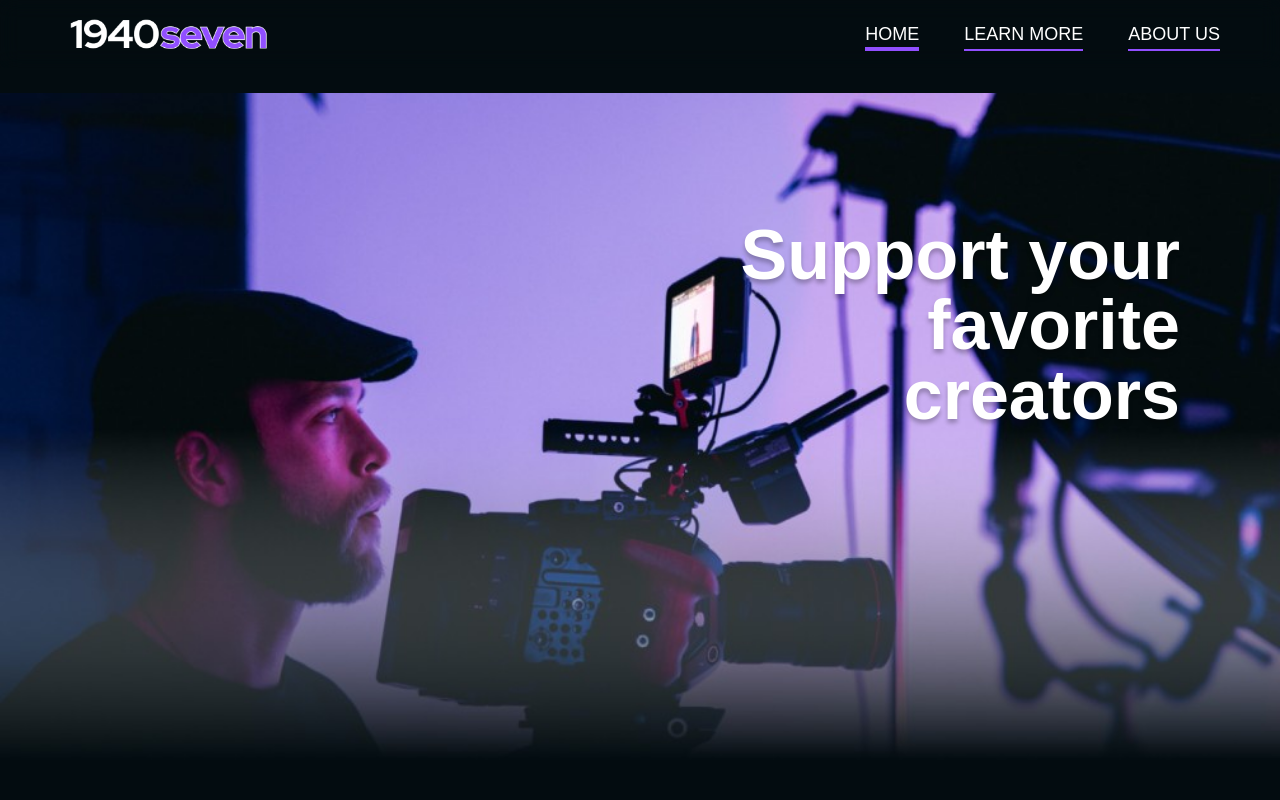
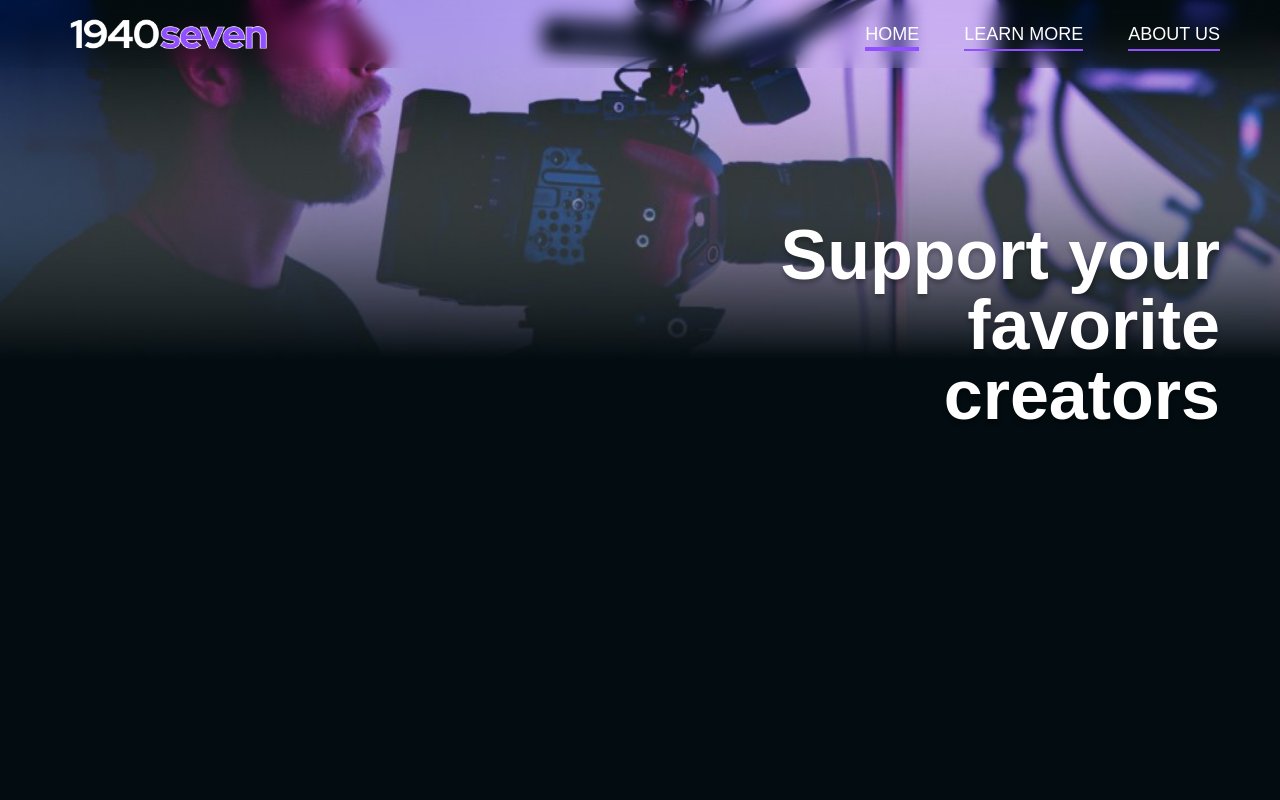
Before and after one commit to vedant14/1940seven, a Gatsby site: page / in a window 1280 px wide. Shown: the top 800 px of the page. Built offline with nearby package versions, Linux system fonts and the light colour scheme; Gatsby itself is replaced by a stand-in of ours.

Commit message:
Background image

```diff
--- a/src/components/Hero/index.js
+++ b/src/components/Hero/index.js
@@ -1,18 +1,24 @@
 import React from "react"
-import { HeroWrapper, HeaderText } from "./styles"
+import { HeaderText, HeaderImage } from "./styles"
+import BannerDesktop from "../../images/banner/hero-desktop.jpeg"
+import BannerMobile from "../../images/banner/hero-mobile.jpeg"
+
 export function Hero() {
 	const [isVisible, setVisible] = React.useState(false)
 	const domRef = React.useRef()
 	React.useEffect(() => setVisible(true), [])
 	console.log(isVisible)
 	return (
-		<HeroWrapper id="Home">
+		<div id="Home">
+			<HeaderImage src={BannerDesktop} alt="BannerDesktop" />
+			<div className="Container">
 				<HeaderText
 					className={`fade-in-slow-section ${isVisible ? "is-visible" : ""}`}
 					ref={domRef}
 				>
 					Support your favorite creators
 				</HeaderText>
-		</HeroWrapper>
+			</div>
+		</div>
 	)
 }
--- a/src/components/Hero/styles.js
+++ b/src/components/Hero/styles.js
@@ -1,16 +1,23 @@
 import styled from "styled-components"
-import BannerDesktop from "../../images/banner/hero-desktop.jpeg"
-import BannerMobile from "../../images/banner/hero-mobile.jpeg"
 
-export const HeroWrapper = styled.div`
+export const HeaderImage = styled.img`
 	object-fit: cover;
-	background-repeat: no-repeat;
-	background-image: url(${BannerMobile});
+	position: absolute;
+	width: 100%;
+	height: 80vh;
+	object-position: 30%;
 	@media (min-width: 768px) {
-		background-image: url(${BannerDesktop});
+		height: 45vh;
+		object-position: bottom;
 	}
-	background-size: 100%;
-	background-position: bottom;
+	@media (min-width: 1340px) {
+		height: 90vh;
+		object-position: bottom;
+	}
+	@media (min-width: 1920px) {
+		height: 70vh;
+		object-position: bottom;
+	}
 `
 
 export const HeaderText = styled.h1`
@@ -26,20 +33,20 @@ export const HeaderText = styled.h1`
 	@media (min-width: 768px) {
 		text-align: right;
 		padding: 130px 0px 130px 0px;
-		margin: 0px 90px 0px auto;
+		margin: 0px 0px 0px auto;
 	}
 	@media (min-width: 1024px) {
 		max-width: 500px;
 		padding: 150px 0px 150px 0px;
-		margin: 0px 100px 0px auto;
+		margin: 0px 0px 0px auto;
 	}
 	@media (min-width: 1220px) {
 		max-width: 500px;
 		padding: 220px 0px 330px 0px;
-		margin: 0px 100px 0px auto;
+		margin: 0px 0px 0px auto;
 	}
 	@media (min-width: 1920px) {
 		padding: 550px 0px 600px 0px;
-		margin: 0px 500px 0px auto;
+		margin: 0px 0px 0px auto;
 	}
 `
```
Lines whose indentation alone changed are shown as unchanged.
